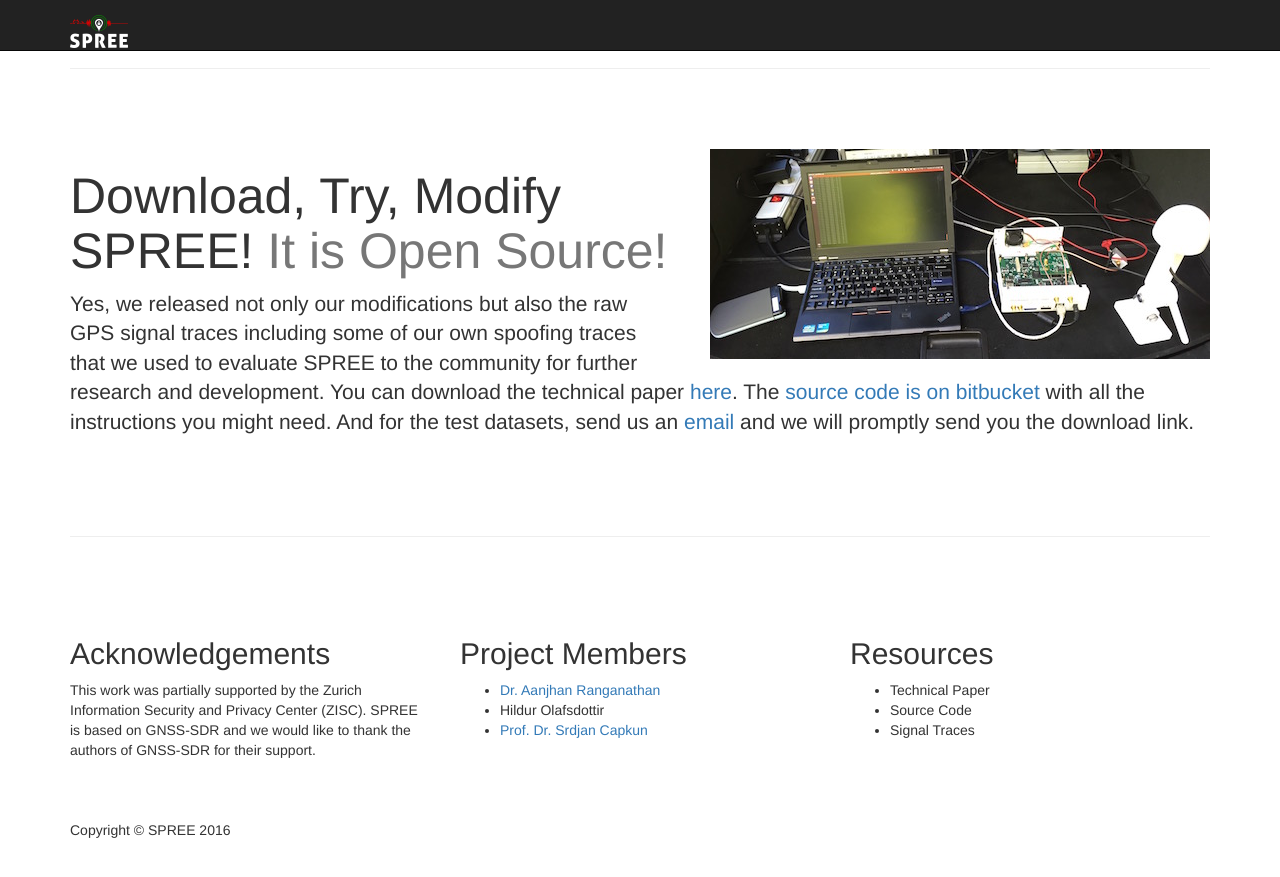
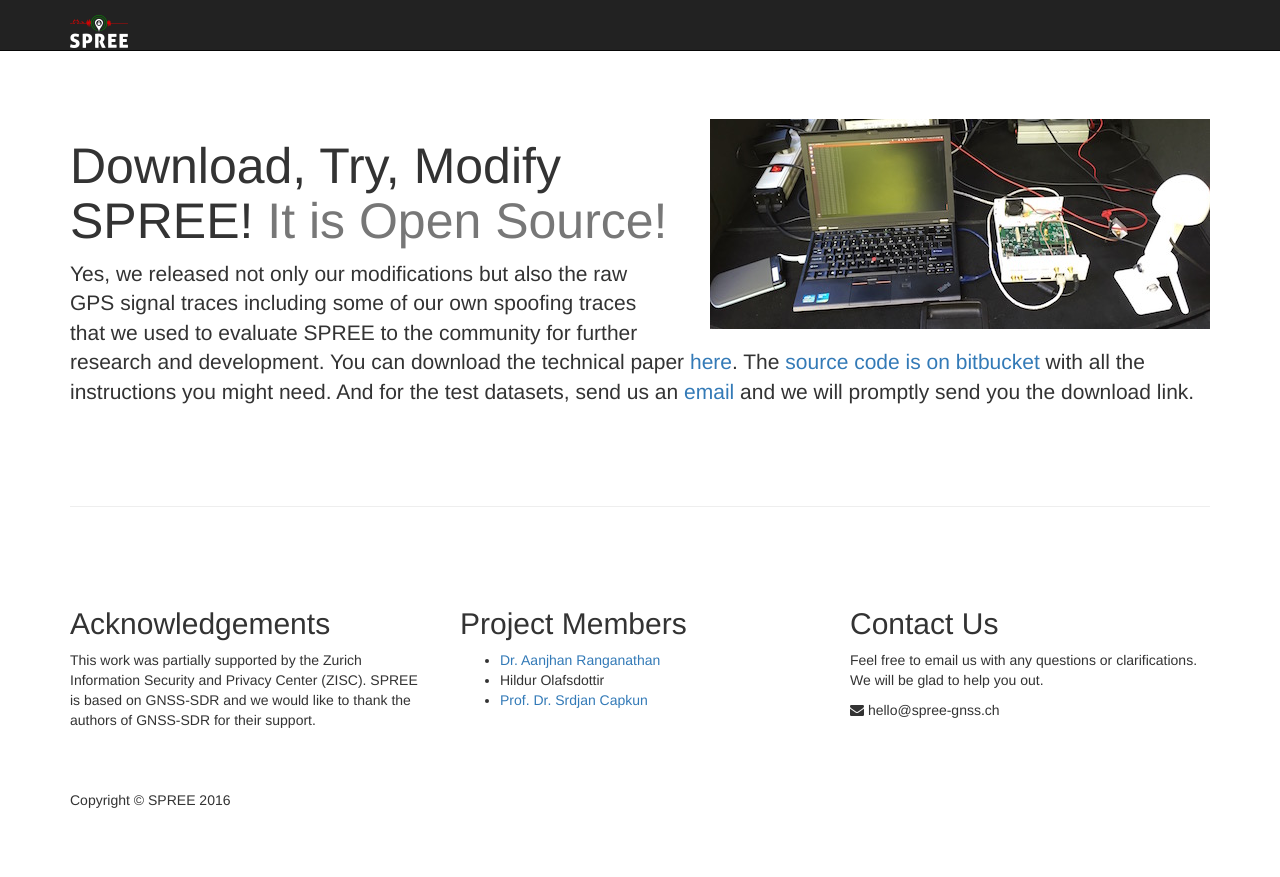
Before and after one commit to aanjhan/spree-website, a Jekyll site: the page index.html, which Jekyll copies as it is, in a window 1280 px wide and 900 px high, scrolled down 1991 px. Shown: the top 877 px of the window. Built offline with Jekyll 4.4.1, drawn with Linux system fonts in a browser that asks for light colours; some of the changed text lies outside the part shown.

Commit message:
updated everything. good to roll out

```diff
--- a/index.html
+++ b/index.html
@@ -13,6 +13,7 @@
 
     <!-- Bootstrap Core CSS -->
     <link href="css/bootstrap.min.css" rel="stylesheet">
+    <link rel="stylesheet" href="font-awesome/css/font-awesome.min.css">
 
     <!-- Custom CSS -->
     <link href="css/one-page-wonder.css" rel="stylesheet">
@@ -33,12 +34,12 @@
         <div class="container">
             <!-- Brand and toggle get grouped for better mobile display -->
             <div class="navbar-header">
-                <button type="button" class="navbar-toggle" data-toggle="collapse" data-target="#bs-example-navbar-collapse-1">
+                <!-- <button type="button" class="navbar-toggle" data-toggle="collapse" data-target="#bs-example-navbar-collapse-1">
                     <span class="sr-only">Toggle navigation</span>
                     <span class="icon-bar"></span>
                     <span class="icon-bar"></span>
                     <span class="icon-bar"></span>
-                </button>
+                </button> -->
                 <a class="navbar-brand" href="#"><img src="img/spree_logo_inverted.png" alt=""></a>
             </div>
             <!-- Collect the nav links, forms, and other content for toggling -->
@@ -70,7 +71,7 @@
     <div class="container">
         <img class="img-responsive center-block" src="img/spree_logo_jumbotron.png">
         <h2 align="center">A Spoofing Resistant GPS Receiver</h2>
-        <p>Open Source, Resilient to Advance Spoofing Attacks, Tracks multiple peaks, checks consistencies of satellite navigation messages.</p>
+        <p align="center"><a href="https://aanjhan.com/assets/spree_arxiv.pdf" class="label label-primary">Technical Paper</a> <a href="https://bitbucket.org/aanjhan/spree-gnss-sdr/" class="label label-success">Source Code</a></p>
     </div>
     </div>
 
@@ -156,11 +157,9 @@
             </div>
             <!-- /.col-md-4 -->
             <div class="col-md-4">
-                <h2>Resources</h2>
-                <ul><li>Technical Paper</li>
-                <li>Source Code</li>
-                <li>Signal Traces</li>
-                </ul>
+                <h2>Contact Us</h2>
+                <p>Feel free to email us with any questions or clarifications. We will be glad to help you out.</p><p><span class="fa fa-envelope" aria-hidden="true"></span> hello@spree-gnss.ch</p>
+
             </div>
             <!-- /.col-md-4 -->
         </div>
```
Also changed, not shown: 2 other files.
